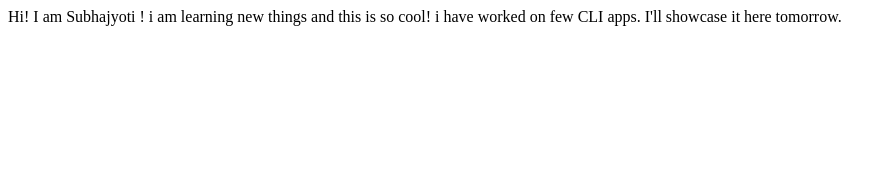
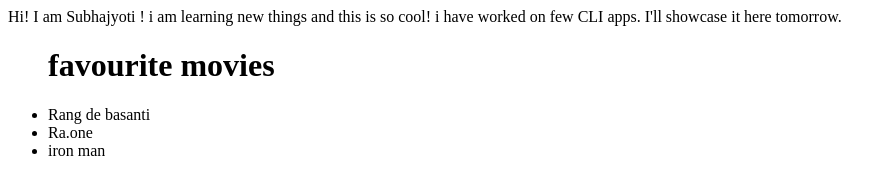
Before and after one commit to Subhajyoti708/Subhajyoti_site, a plain HTML site: page index.html in a window 1280 px wide. Shown: the whole page, without its empty margins (0-896 px from the left). Drawn offline with Linux system fonts and the light colour scheme.

Commit message:
update some details

```diff
--- a/index.html
+++ b/index.html
@@ -10,5 +10,11 @@ Hi! I am Subhajyoti !
 i am learning new things and this is so cool!
 
 i have worked on few CLI apps. I'll showcase it here tomorrow.
+<ul>
+	<h1>favourite movies</h1>
+	<li>Rang de basanti</li>
+	<li>Ra.one</li>
+	<li>iron man</li>
+</ul>
 </body>
 </html>
```
